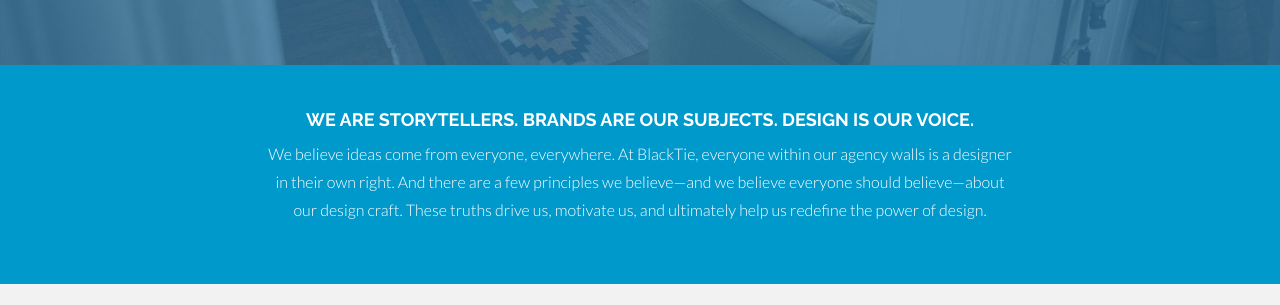
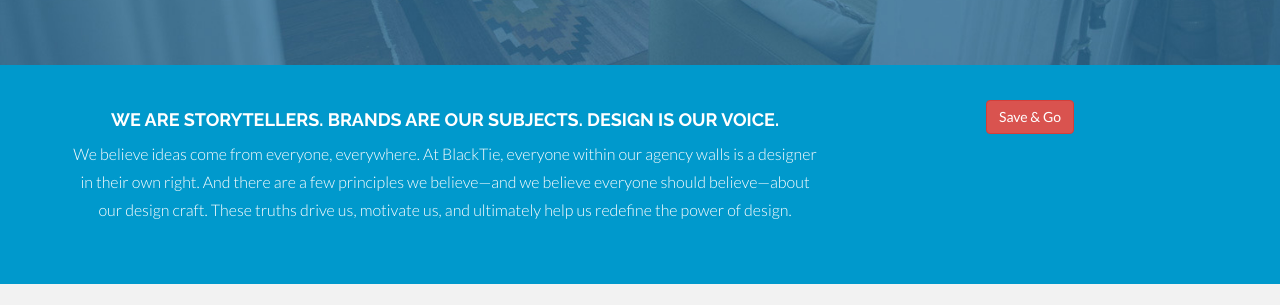
Before and after one commit to GeoPhilly/geophilly.com, a plain HTML site: page index.html in a window 1280 px wide. Shown: the part 495-800 px from the top of the page. Drawn offline with nearby package versions, Linux system fonts and the light colour scheme.

Commit message:
edit columns and add button

```diff
--- a/index.html
+++ b/index.html
@@ -63,10 +63,13 @@
     <div id="blue-cta">
 		<div class="container">
 			<div class="row centered">
-				<div class="col-lg-8 col-lg-offset-2">
+				<div class="col-md-8">
 					<h4>WE ARE STORYTELLERS. BRANDS ARE OUR SUBJECTS. DESIGN IS OUR VOICE.</h4>
 					<p>We believe ideas come from everyone, everywhere. At BlackTie, everyone within our agency walls is a designer in their own right. And there are a few principles we believe—and we believe everyone should believe—about our design craft. These truths drive us, motivate us, and ultimately help us redefine the power of design.</p>
 				</div>
+                <div class="col-md-4">
+                    <button type="button" class="btn btn-danger" data-dismiss="modal">Save &amp; Go</button>
+                </div>
 			</div><!-- row -->
 		</div><!-- container -->
 	</div>
```
